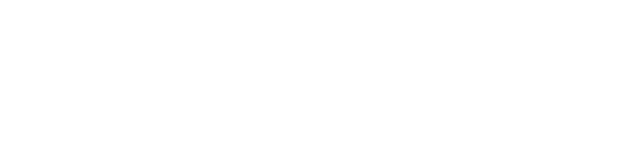
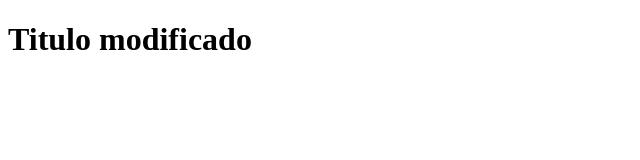
Before and after one commit to jcavella/hello-word-git, a plain HTML site: page index.html in a window 1280 px wide. Shown: the whole page, without its empty margins (0-640 px from the left). Drawn offline with Linux system fonts and the light colour scheme.

Commit message:
Incluye titulo al index

```diff
--- a/index.html
+++ b/index.html
@@ -6,6 +6,6 @@
     <title>Demo Git modificado</title>
 </head>
 <body>
-
+   <h1>Titulo modificado</h1>
 </body>
 </html>
```
